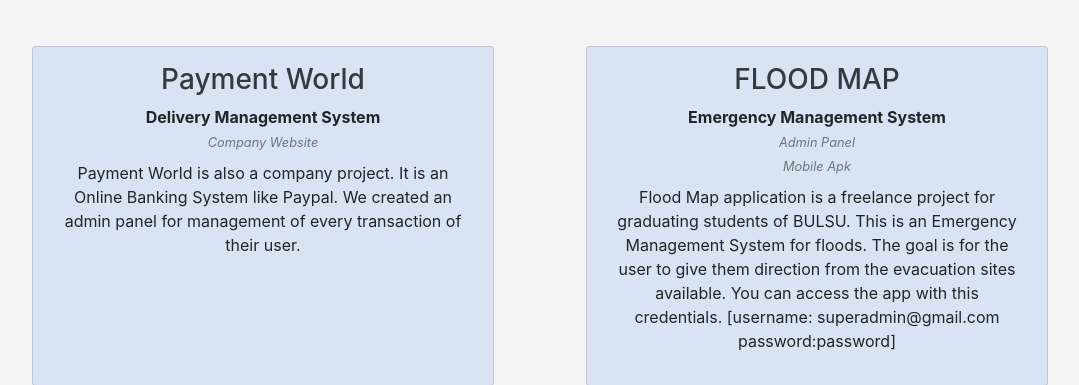
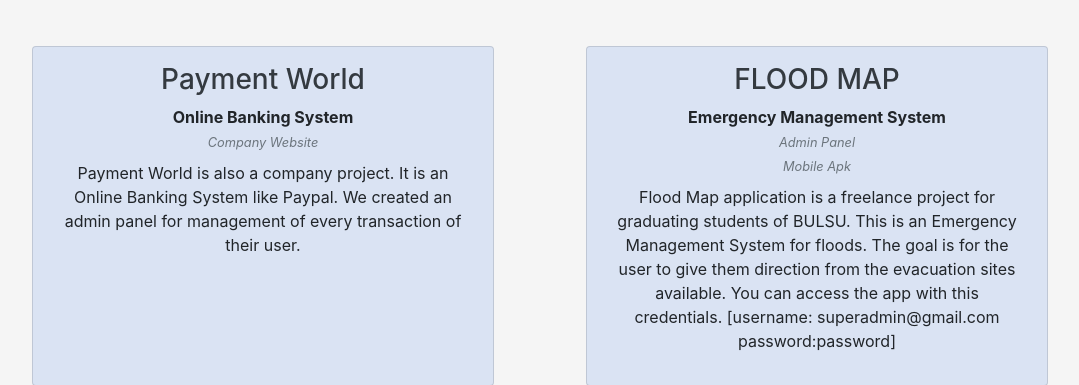
Before and after one commit to kentdayrit/kentdayrit.github.io, a PHP site: page / in a window 1280 px wide. Shown: the part 1694-2079 px from the top of the page, without its empty margins (100-1179 px from the left). Run offline with PHP 8.4, Linux system fonts and the light colour scheme; some libraries are stand-ins or nearby versions.

Commit message:
fix expirence

```diff
--- a/app/pages/sections/projects-section.php
+++ b/app/pages/sections/projects-section.php
@@ -29,7 +29,7 @@
 
 		<div class="col-md-5 text-center mx-auto mt-5 p-3 card card-body" style="background-color: #dae3f3;">
 			<h3 class="text-dark">Payment World</h3>
-			<span><b>Delivery Management System</b></span>
+			<span><b>Online Banking System</b></span>
 			<span><small><i><a href="http://www.paymentworld.eu/" target="_blank" class="text-secondary">Company Website</a></i></small></span>
 			<p class="ml-2 mr-2 mt-2">
 				Payment World is also a company project. It is an Online Banking System like Paypal.
```
